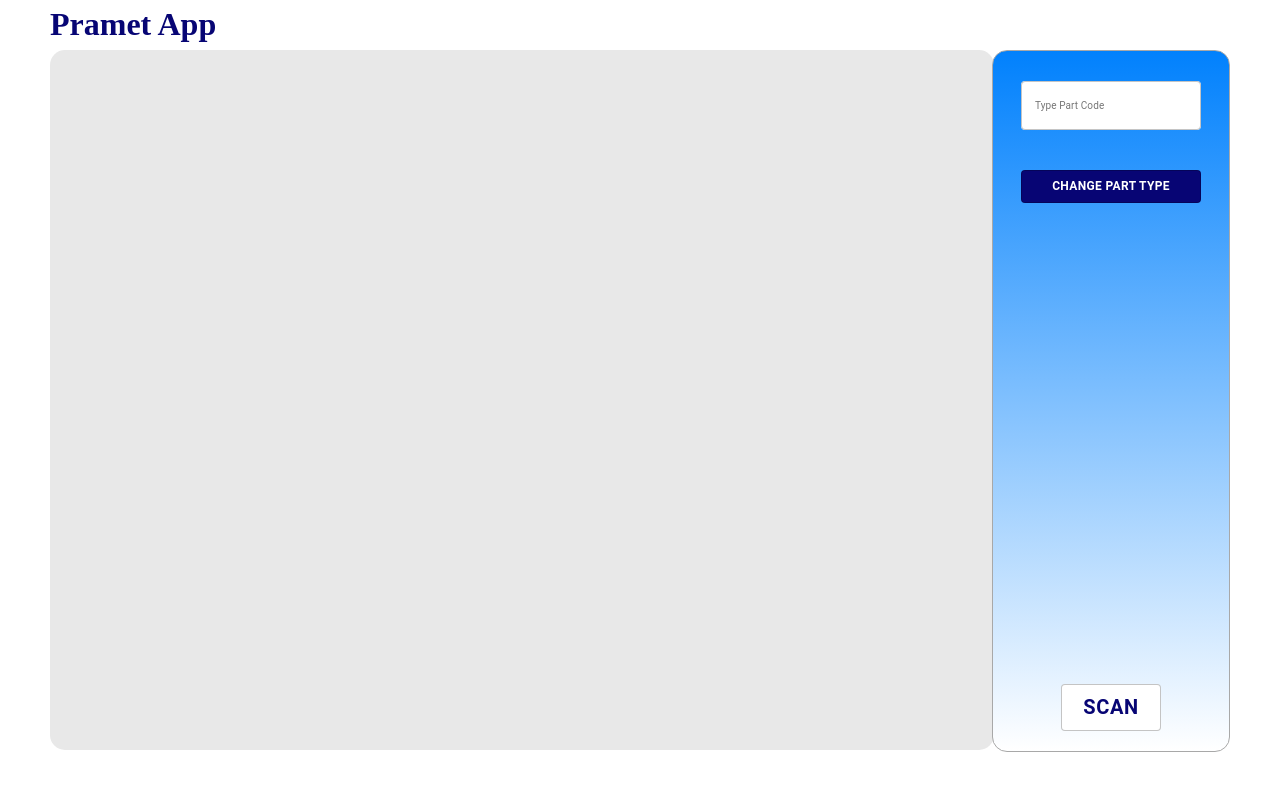
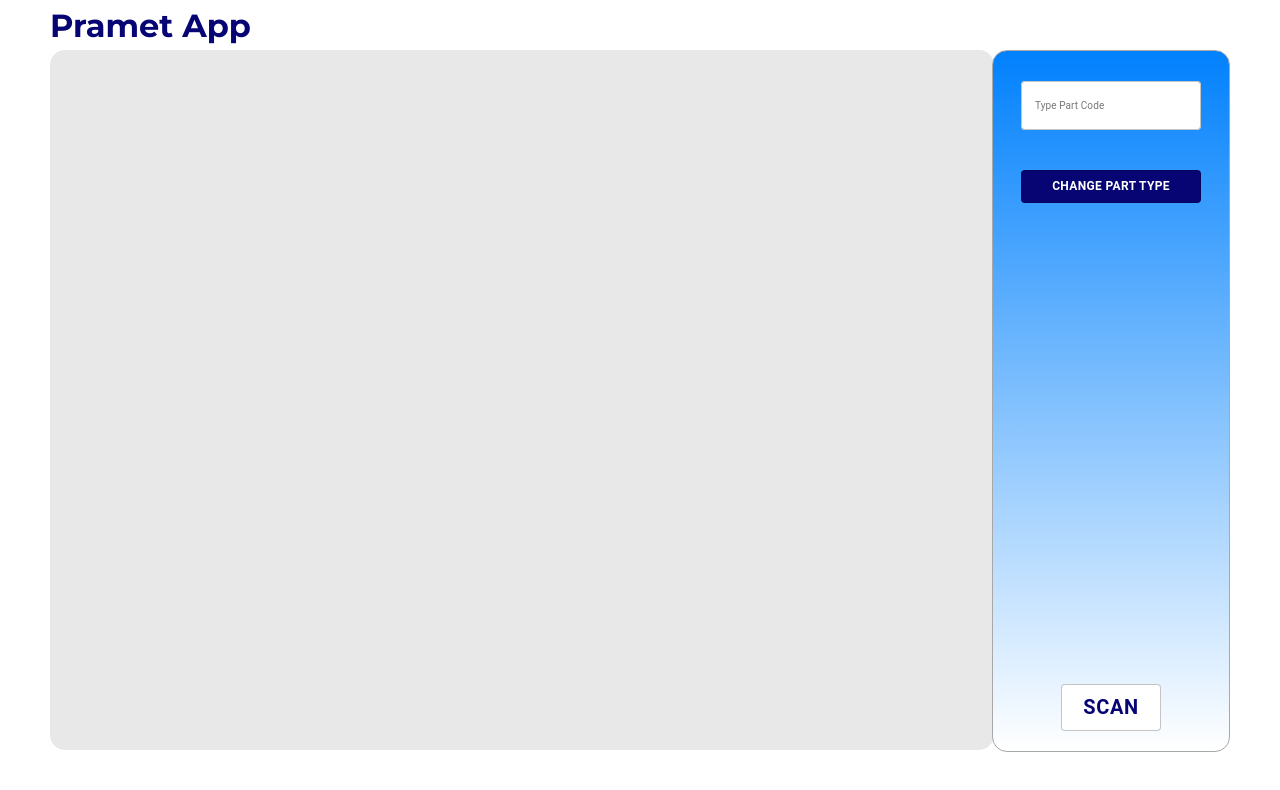
Before and after one commit to codegirl007/pramet, a React (Create React App) app: page / in a window 1280 px wide. Shown: the top 790 px of the page. Built offline with nearby package versions, Linux system fonts and the light colour scheme.

Commit message:
Add new font

```diff
--- a/public/index.html
+++ b/public/index.html
@@ -5,6 +5,7 @@
     <link rel="icon" href="%PUBLIC_URL%/favicon.ico" />
     <meta name="viewport" content="width=device-width, initial-scale=1" />
     <meta name="theme-color" content="#000000" />
+    <link href="https://fonts.googleapis.com/css2?family=Montserrat:ital,wght@0,300;0,400;0,500;0,600;0,700;0,800;1,500&display=swap" rel="stylesheet">
     <meta
       name="description"
       content="Web site created using create-react-app"
--- a/src/index.css
+++ b/src/index.css
@@ -5,6 +5,7 @@ html {
   height: 100vh;
   width: 100vw;
   padding: 5rem;
+  font-family: "Montserrat", sans-serif;
 }
 
 body {
```
